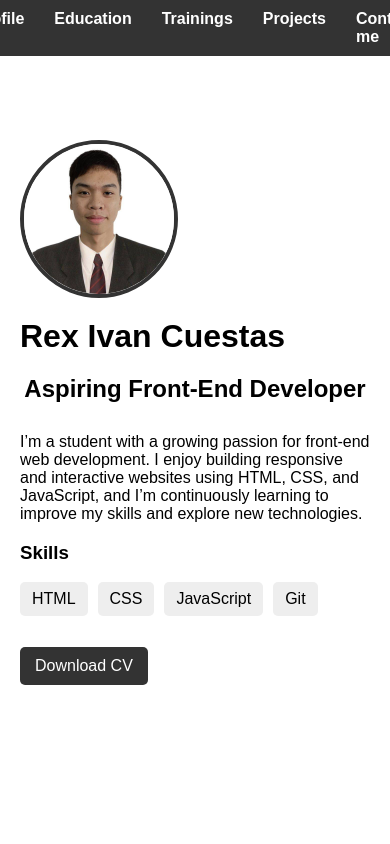
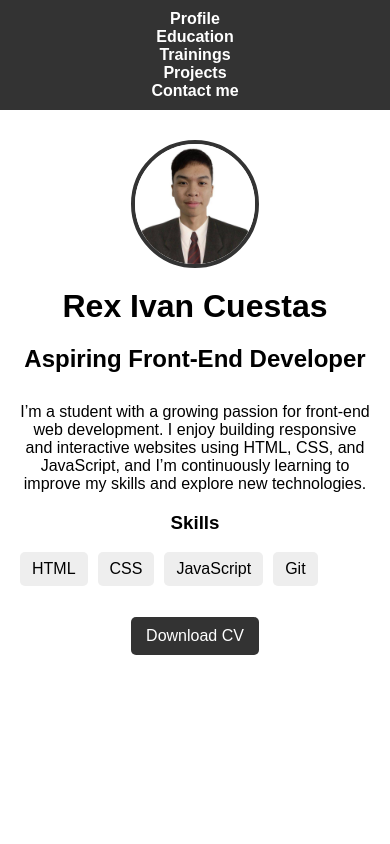
Before and after one commit to RexCuestas/Portfolio, a plain HTML site: page index.html in a window 390 px wide. Shown: the top 844 px of the page. Drawn offline with Linux system fonts and the light colour scheme.

Commit message:
Update styles.css

```diff
--- a/assets/css/styles.css
+++ b/assets/css/styles.css
@@ -273,3 +273,23 @@ button[type="submit"]:hover {
 .footer a:hover {
     text-decoration: underline;
 }
+@media (max-width: 768px) {
+    .project-list {
+      grid-template-columns: 1fr;
+    }
+
+    .navbar ul {
+      flex-direction: column;
+      align-items: center;
+    }
+
+    .profile-container {
+      flex-direction: column;
+      text-align: center;
+    }
+
+    .profile-pic {
+      width: 120px;
+      height: 120px;
+    }
+}
```
